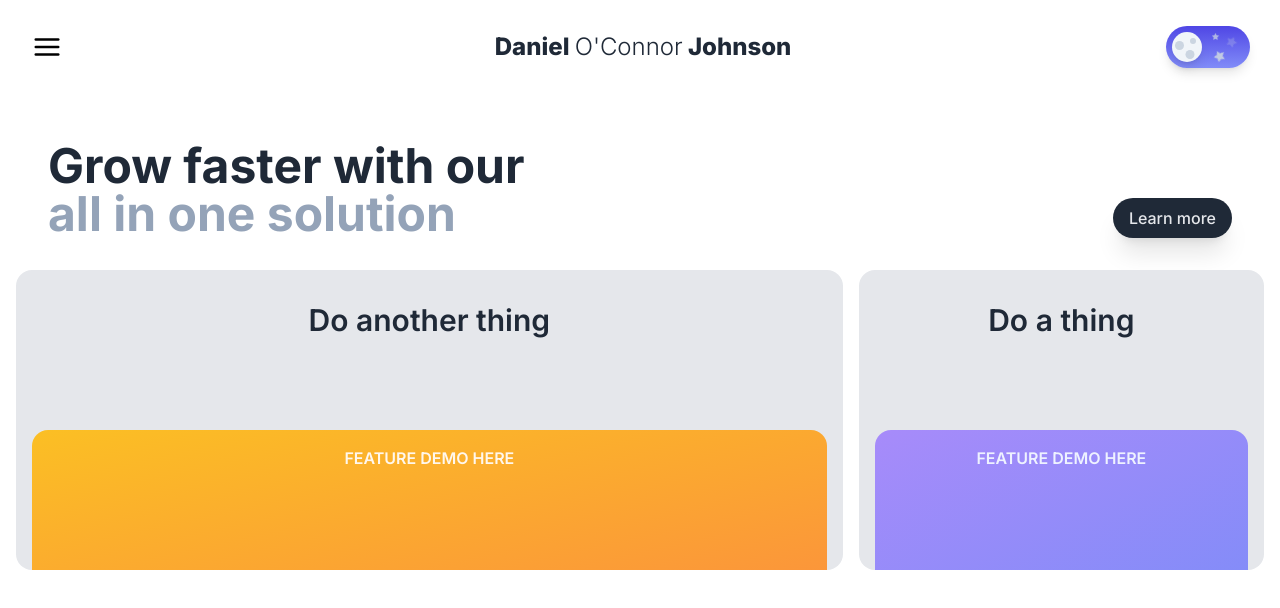
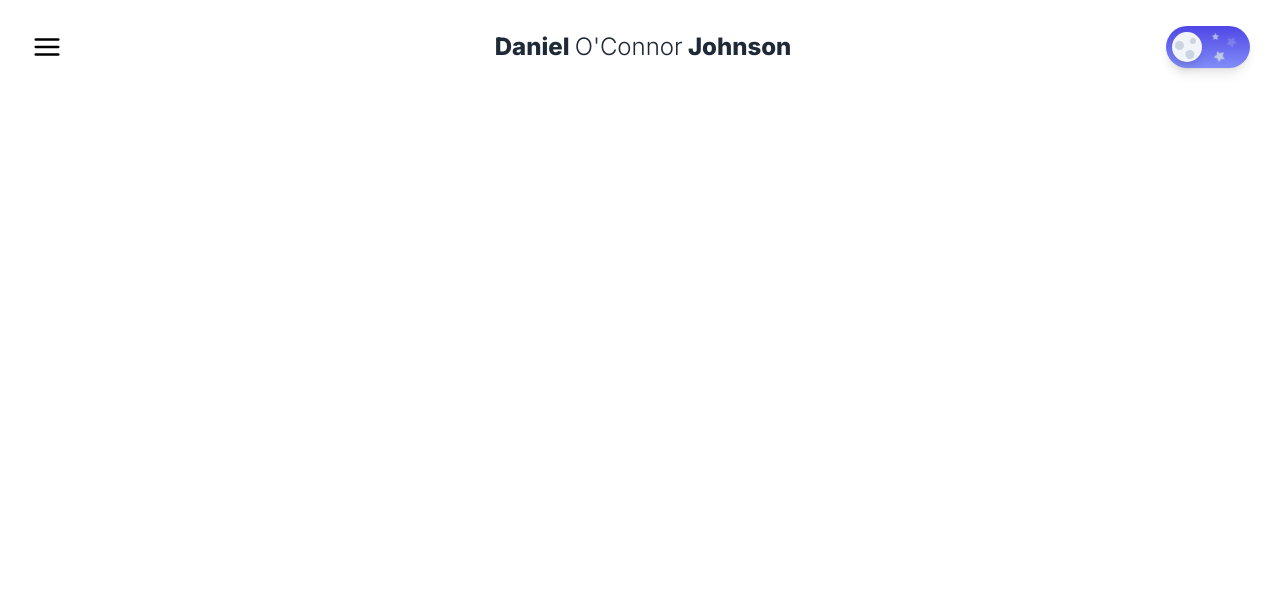
Before and after one commit to oconnorjohnson/portfolio23, a Next.js app: page /work in a window 1280 px wide. Shown: the top 608 px of the page. Built offline with nearby package versions, Linux system fonts and the light colour scheme.

Commit message:
last commit for now

```diff
--- a/app/components/projects/Projects.tsx
+++ /dev/null
@@ -1,87 +0,0 @@
-"use client";
-import React, { ReactNode } from "react";
-import { motion } from "framer-motion";
-
-export default function BouncyCardsFeatures() {
-  return (
-    <section className="mx-auto max-w-7xl px-4 py-12 text-gray-800 dark:text-gray-200 transition-colors">
-      <div className="mb-8 flex flex-col items-start justify-between gap-4 md:flex-row md:items-end md:px-8">
-        <h2 className="max-w-lg text-4xl font-bold md:text-5xl">
-          Grow faster with our
-          <span className="text-slate-400 dark:text-white transition-colors">
-            {" "}
-            all in one solution
-          </span>
-        </h2>
-        <motion.button
-          whileHover={{ scale: 1.05 }}
-          whileTap={{ scale: 0.95 }}
-          className="whitespace-nowrap rounded-3xl bg-gray-800 dark:bg-gray-200 px-4 py-2 font-medium text-gray-200 dark:text-gray-800 shadow-xl transition-colors hover:bg-slate-700"
-        >
-          Learn more
-        </motion.button>
-      </div>
-      <div className="mb-4 grid grid-cols-12 gap-4">
-        <BounceCard className="col-span-12 md:col-span-8">
-          <CardTitle>Do another thing</CardTitle>
-          <div className="absolute bottom-0 left-4 right-4 top-32 translate-y-8 rounded-t-2xl bg-gradient-to-br from-amber-400 to-orange-400 p-4 transition-transform duration-[250ms] group-hover:translate-y-4 group-hover:rotate-[2deg]">
-            <span className="block text-center font-semibold text-orange-50">
-              FEATURE DEMO HERE
-            </span>
-          </div>
-        </BounceCard>
-        <BounceCard className="col-span-12 md:col-span-4">
-          <CardTitle>Do a thing</CardTitle>
-          <div className="absolute bottom-0 left-4 right-4 top-32 translate-y-8 rounded-t-2xl bg-gradient-to-br from-violet-400 to-indigo-400 p-4 transition-transform duration-[250ms] group-hover:translate-y-4 group-hover:rotate-[2deg]">
-            <span className="block text-center font-semibold text-indigo-50">
-              FEATURE DEMO HERE
-            </span>
-          </div>
-        </BounceCard>
-      </div>
-      {/* <div className="grid grid-cols-12 gap-4">
-        <BounceCard className="col-span-12 md:col-span-8">
-          <CardTitle>And this too</CardTitle>
-          <div className="absolute bottom-0 left-4 right-4 top-32 translate-y-8 rounded-t-2xl bg-gradient-to-br from-green-400 to-emerald-400 p-4 transition-transform duration-[250ms] group-hover:translate-y-4 group-hover:rotate-[2deg]">
-            <span className="block text-center font-semibold text-emerald-50">
-              FEATURE DEMO HERE
-            </span>
-          </div>
-        </BounceCard>
-        <BounceCard className="col-span-12 md:col-span-4">
-          <CardTitle>And finally this</CardTitle>
-          <div className="absolute bottom-0 left-4 right-4 top-32 translate-y-8 rounded-t-2xl bg-gradient-to-br from-pink-400 to-red-400 p-4 transition-transform duration-[250ms] group-hover:translate-y-4 group-hover:rotate-[2deg]">
-            <span className="block text-center font-semibold text-red-50">
-              FEATURE DEMO HERE
-            </span>
-          </div>
-        </BounceCard>
-      </div> */}
-    </section>
-  );
-}
-
-const BounceCard = ({
-  className,
-  children,
-}: {
-  className: string;
-  children: ReactNode;
-}) => {
-  return (
-    <motion.div
-      whileHover={{ scale: 0.95, rotate: "-1deg" }}
-      className={`group relative min-h-[300px] cursor-pointer overflow-hidden rounded-2xl bg-gray-200 dark:bg-gray-400 transition-colors p-8 ${className}`}
-    >
-      {children}
-    </motion.div>
-  );
-};
-
-const CardTitle = ({ children }: { children: ReactNode }) => {
-  return (
-    <h3 className="mx-auto text-center text-3xl text-gray-800 dark:text-black transition-colors font-semibold">
-      {children}
-    </h3>
-  );
-};
--- a/app/components/root/hero/Card.tsx
+++ b/app/components/root/hero/Card.tsx
@@ -1,11 +1,14 @@
 import { motion } from "framer-motion";
 import { FiArrowRight, FiGitPullRequest, FiArrowUpRight } from "react-icons/fi";
+import Link from "next/link";
 
 const CardWrapper = () => {
   return (
     <div className="p-8 bg-white dark:bg-black transition-colors text-black dark:text-white">
       <div className="w-full max-w-lg">
-        <ThreeDHoverScreenCard />
+        <Link href="/work">
+          <ThreeDHoverScreenCard />
+        </Link>
       </div>
     </div>
   );
--- a/app/page.tsx
+++ b/app/page.tsx
@@ -119,9 +119,9 @@ const Home = () => {
 
         <motion.div
           style={{ y: experiencesY }}
-          className="text-black pt-4 dark:text-gray-600 transition-colors font-bold text-3xl md:text-5xl lg:text-7xl xl:text-8xl"
+          className="text-black pt-4 dark:text-gray-600 transition-colors font-bold text-2xl md:text-3xl lg:text-4xl xl:text-6xl"
         >
-          Let&apos;s build great UX
+          Let&apos;s build great products.
         </motion.div>
         <ul className="pb-4">
           <Link
--- a/app/work/page.tsx
+++ b/app/work/page.tsx
@@ -1,12 +1,10 @@
 import NavBar from "@/app/components/shared/NavBar";
-import Projects from "@/app/components/projects/Projects";
 
 export default function Work() {
   return (
     <>
       <div className="min-h-screen bg-white dark:bg-black transition-colors">
         <NavBar />
-        <Projects />
       </div>
     </>
   );
```
